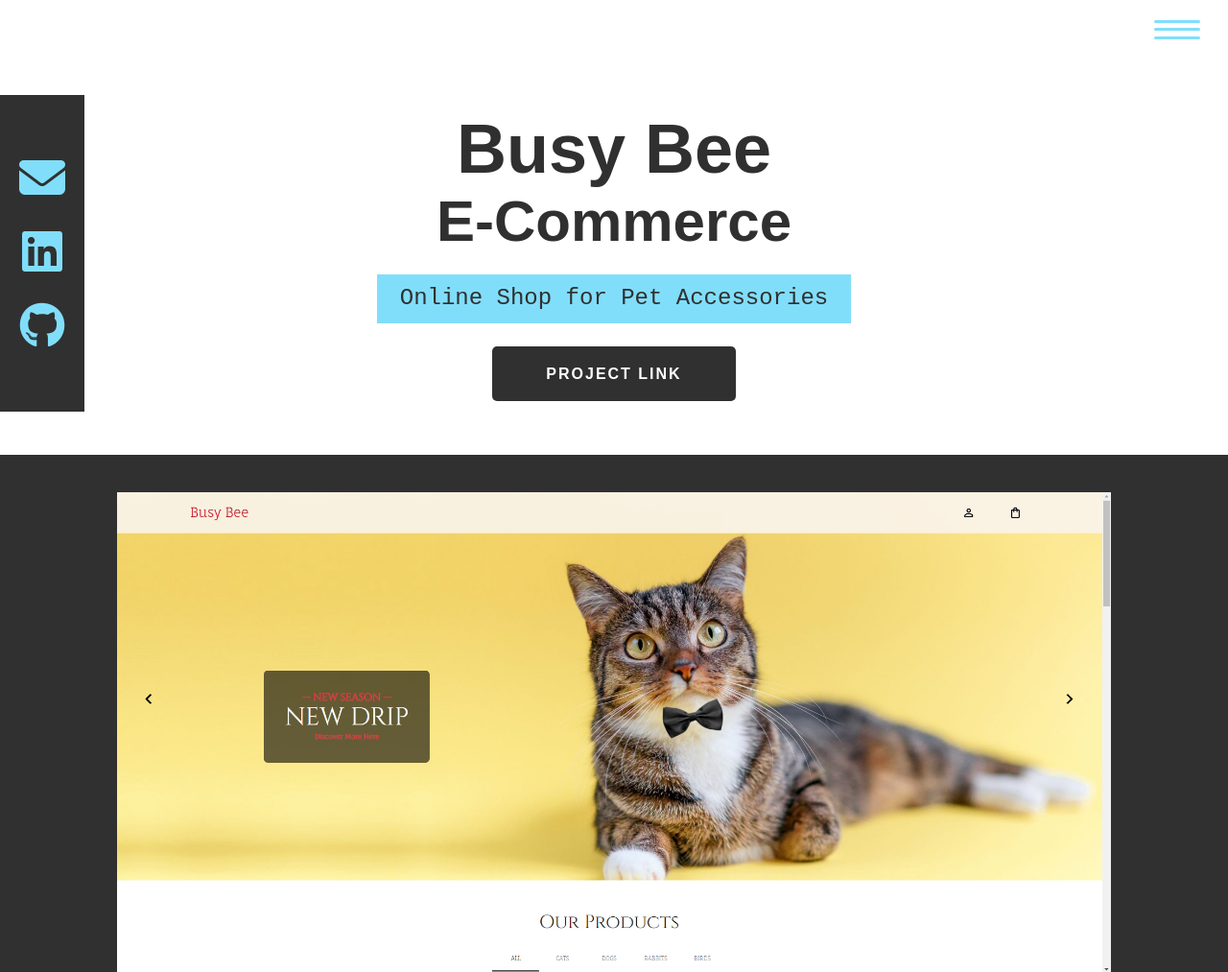
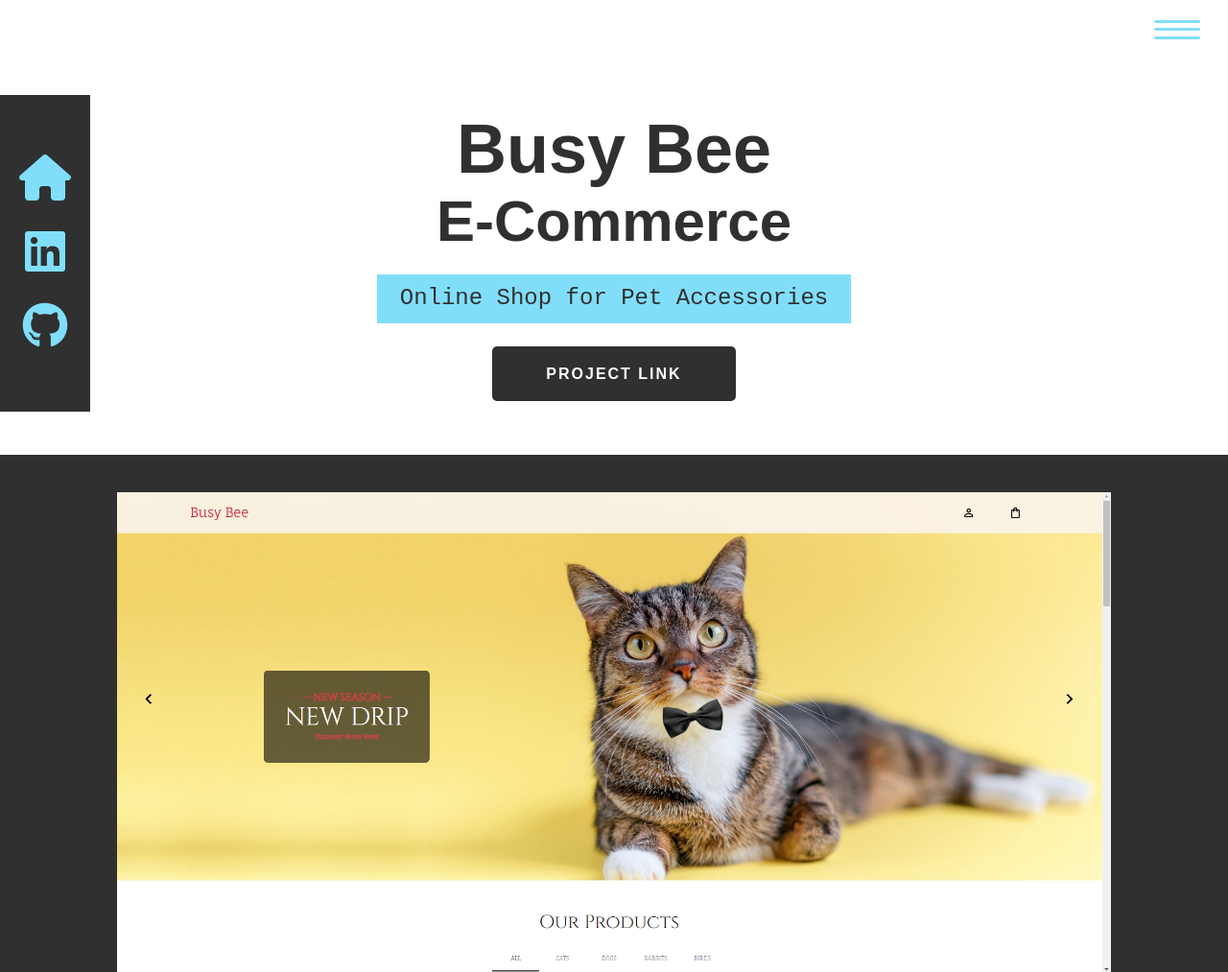
Before and after one commit to Beewong1998/my-portfolio, a plain HTML site: page portfolio-item1.html in a window 1280 px wide. Shown: the top 1013 px of the page at 96% size. Drawn offline with nearby package versions, Linux system fonts and the light colour scheme.

Commit message:
button changes

```diff
--- a/portfolio-item1.html
+++ b/portfolio-item1.html
@@ -27,7 +27,7 @@
         </header>
         <div class="intro-container">
             <section class="socials">
-                <a class="social" href="mailto:kinwangwong10@gmail.com"><i class="fa-solid fa-envelope"></i></a>
+                <a class="social" href="/"><i class="fa-solid fa-house"></i></a>
                 <a class="social" href="https://www.linkedin.com/in/kin-wong-50a189189/" target="_blank"><i class="fa-brands fa-linkedin"></i></a>
                 <a class="social" href="https://github.com/Beewong1998/pEt-Commerce" target="_blank"><i class="fa-brands fa-github"></i></a>
             </section>
```
Also changed, not shown: portfolio-item2.html (+1 -1 lines).
